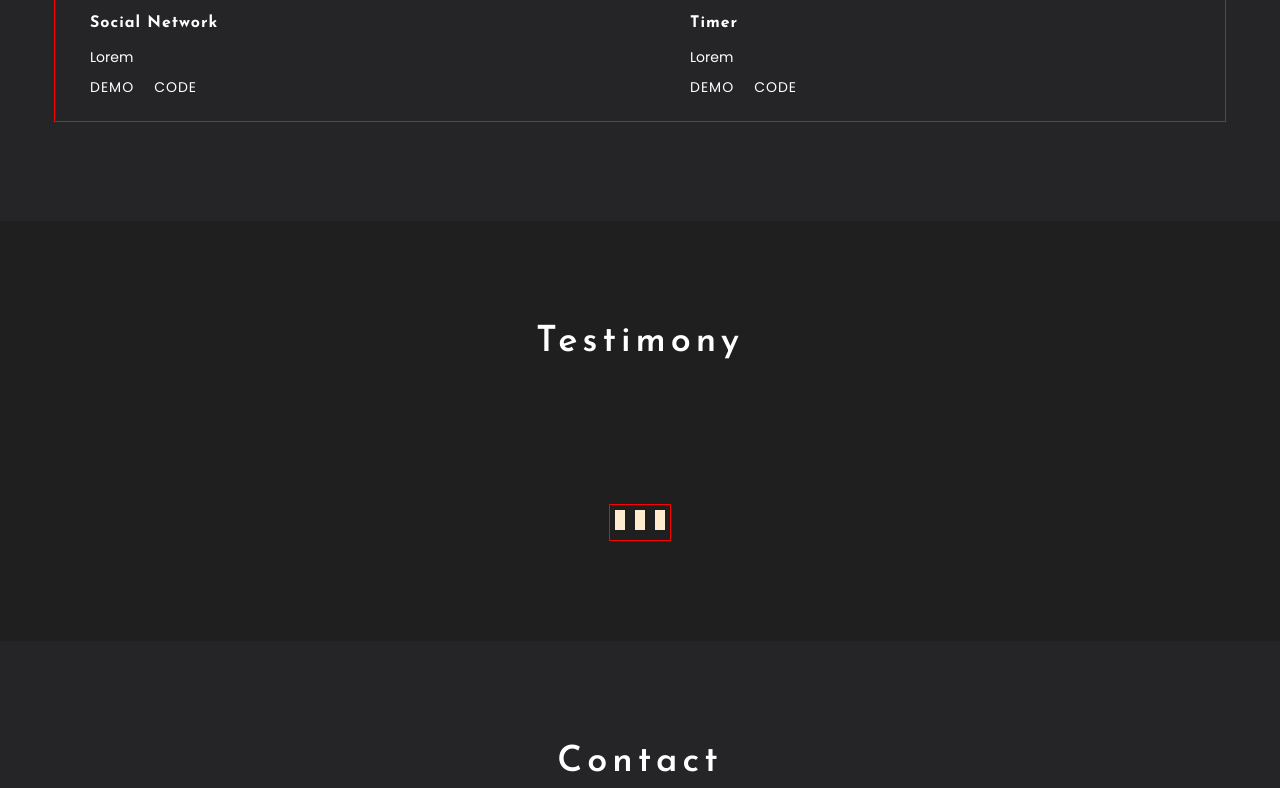
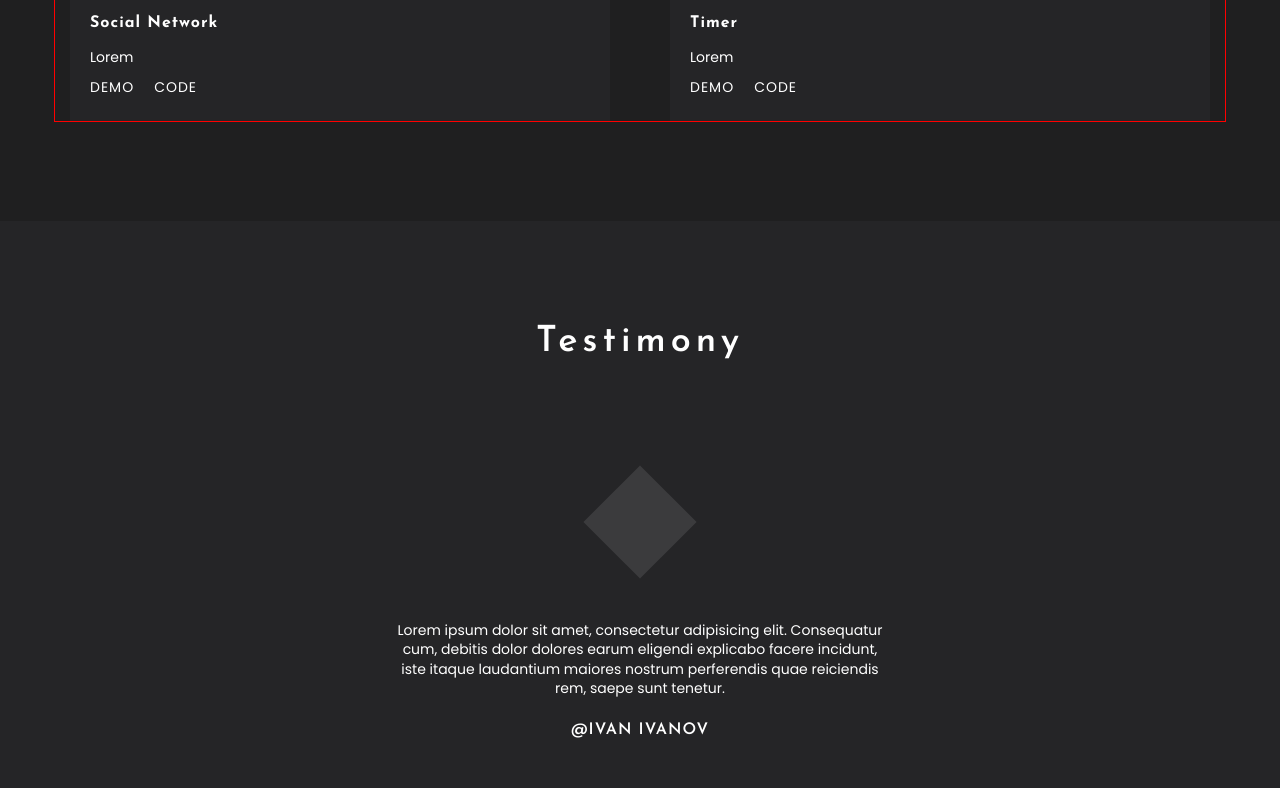
Before and after one commit to Rokkcoco/portfolio-start-project-main, a React app: page / in a window 1280 px wide. Shown: the part 2000-2788 px from the top of the page. Built offline with nearby package versions, Linux system fonts and the light colour scheme.

Commit message:
fixing styling css

```diff
--- a/src/components/slider/Slider.tsx
+++ b/src/components/slider/Slider.tsx
@@ -1,5 +1,6 @@
 import React from 'react';
 import styled from "styled-components";
+import { theme } from '../../styles/Theme';
 import {FlexWrapper} from "../FlexWrapper";
 
 export const Slider = () => {
@@ -7,13 +8,17 @@
         <StyledSlider>
             <FlexWrapper>
                 <Slide>
-                    <Text></Text>
-                    <Name></Name>
+                    <Text>
+                        Lorem ipsum dolor sit amet, consectetur adipisicing elit. Consequatur cum, debitis dolor
+                            dolores earum eligendi explicabo facere incidunt, iste itaque laudantium maiores nostrum
+                            perferendis quae reiciendis rem, saepe sunt tenetur.
+                        </Text>
+                    <Name>@ivan ivanov</Name>
                 </Slide>
             </FlexWrapper>
             <Pagination>
                 <span> </span>
-                <span> </span>
+                <span className={'active'}> </span>
                 <span> </span>
             </Pagination>
         </StyledSlider>
@@ -21,7 +26,6 @@
 };
 
 const StyledSlider = styled.div`
-    border: 1px solid red;
     max-width: 500px;
     display: flex;
     flex-direction: column;
@@ -38,15 +42,29 @@
 `
 
 const Name = styled.span`
-
+    font-family: 'Josefin Sans',sans-serif;
+    font-size: 16px;
+    font-weight: 600;
+    letter-spacing: 1px;
+    text-transform: uppercase;
+    margin: 22px 0 42px;
+    display: inline-block; /*меняем дисплей чтобы можно было задать нужные маржины, тк изначально элемент строчный и верхний нижний маржин не работает*/
 `
 
 const Pagination = styled.div`
     span {
         display: inline-block;
-        width: 10px;
-        height: 20px;
-        margin: 5px;
-        background-color: blanchedalmond;
+        width: 7px;
+        height: 7px;
+        background-color: rgba(255,255,255,0.5);
+        border-radius: 20px;
+        & + span {
+            margin-left: 5px;
+        }
+
+        &.active {
+            width: 20px;
+            background-color: ${theme.colors.accent};
+        }
     }
 `
--- a/src/layout/footer/Footer.tsx
+++ b/src/layout/footer/Footer.tsx
@@ -2,6 +2,7 @@
 import styled from "styled-components";
 import {Icon} from "../../components/icon/Icon";
 import {FlexWrapper} from "../../components/FlexWrapper";
+import {theme} from "../../styles/Theme";
 
 export const Footer = () => {
     return (
@@ -38,19 +39,23 @@
 };
 
 const StyledFooter = styled.footer`
-background-color: aqua;
-min-height: 20vh;
+background-color: ${theme.colors.primaryBg};
+padding: 40px 0;
 `
 
 const Name = styled.span`
 
+    font-family: 'Josefin Sans',sans-serif;
+    font-size: 22px;
+    font-weight: 700;
+    letter-spacing: 3px;
 
 `
 
 const SocialList = styled.ul`
     display: flex;
-    gap: 30px;
-
+    gap: 20px;
+    margin: 30px 0 ;
 `
 
 const SocialItem = styled.li`
@@ -59,11 +64,26 @@
 `
 
 const SocialLink = styled.a`
+    width: 35px;
+    height: 35px;
+    border-radius: 50%;
+    background-color: rgba(255,255,255, 0.1);
+    display: flex;
+    justify-content: center;
+    align-items: center;
 
+    color: ${theme.colors.accent};
 
+    &:hover {
+        color: ${theme.colors.primaryBg};
+        background-color: ${theme.colors.accent};
+        transform: translateY(-4px);
+    }
 `
 
 const Copyright = styled.small`
-
-
+    font-size: 12px;
+    font-weight: 400;
+    text-align: center;
+    opacity: 0.5;
 `
--- a/src/layout/header/headerMenu/HeaderMenu.tsx
+++ b/src/layout/header/headerMenu/HeaderMenu.tsx
@@ -47,7 +47,7 @@
     display: inline-block;
     height: 50%;
     overflow-y: hidden;
-    outline: 1px solid red;
+    //outline: 1px solid red;
     color: ${theme.colors.accent};
 
     & + & {
--- a/src/layout/sections/contacts/Contact.tsx
+++ b/src/layout/sections/contacts/Contact.tsx
@@ -2,10 +2,13 @@
 import styled from "styled-components";
 import {SectionTitle} from "../../../components/SectionTitle";
 import {Button} from "../../../components/Button";
+import {Container} from "../../../components/Container";
+import {theme} from "../../../styles/Theme";
 
 export const Contact = () => {
     return (
         <StyledContacts>
+            <Container>
                 <SectionTitle>Contact</SectionTitle>
                 <StyledForm action="">
                     <Field placeholder={'name'}/>
@@ -13,25 +16,48 @@
                     <Field placeholder={'message'} as={'textarea'}/>
                     <Button type={'submit'}>Send message</Button>
                 </StyledForm>
+            </Container>
         </StyledContacts>
     );
 };
 
 
 const StyledContacts = styled.section`
-min-height: 50vh;
-    background-color: peru;
 `
 
 const StyledForm = styled.form`
-    max-width: 500px;
+    max-width: 540px;
     width: 100%;
     display: flex;
     flex-direction: column;
-    gap: 10px;
+    align-items: center;
+    gap: 16px;
     margin: 0 auto;
+
+    textarea {
+        resize: none;
+        height: 155px;
+    }
 `
 
 const Field = styled.input`
+    width: 100%;
+    background-color: ${theme.colors.secondaryBg};
+    border: 1px solid ${theme.colors.borderColor};
+    padding: 7px 15px;
 
+    font-family: 'Poppins', sans-serif;
+    font-size: 12px;
+    font-weight: 400;
+    letter-spacing: 0.05em;
+    color: ${theme.colors.font};
+
+    &::placeholder {
+        color: ${theme.colors.placeholder};
+        text-transform: capitalize;
+    }
+
+    &:focus-visible {
+        outline: 1px solid ${theme.colors.borderColor};
+    }
 `
--- a/src/layout/sections/main/Main.tsx
+++ b/src/layout/sections/main/Main.tsx
@@ -25,7 +25,7 @@
     );
 };
 
-const StyledMain = styled.div`
+const StyledMain = styled.section`
         min-height: 100vh;
         background-color: pink;
         display: flex;
--- a/src/layout/sections/skills/skill/Skill.tsx
+++ b/src/layout/sections/skills/skill/Skill.tsx
@@ -36,7 +36,8 @@
 const StyledSkillText = styled.p`
     text-align: center;
 `
-const IconWrapper = styled.div`
+
+export const IconWrapper = styled.div`
     position: relative;
 
     &::before {
--- a/src/layout/sections/slogan/Slogan.tsx
+++ b/src/layout/sections/slogan/Slogan.tsx
@@ -2,12 +2,18 @@
 import styled from "styled-components";
 import {SectionTitle} from "../../../components/SectionTitle";
 import {Button} from "../../../components/Button";
+import {Container} from "../../../components/Container";
+import {FlexWrapper} from "../../../components/FlexWrapper";
 
 export const Slogan = () => {
     return (
         <StyledSlogan>
-            <SectionTitle>I Am Available For Freelance</SectionTitle>
-            <Button>Hire me</Button>
+            <Container>
+                <FlexWrapper direction={'column'} align={'center'}>
+                <SectionTitle>I Am Available For Freelance</SectionTitle>
+                <Button>Hire me</Button>
+                </FlexWrapper>
+            </Container>
         </StyledSlogan>
     );
 };
--- a/src/layout/sections/testimony/Testimony.tsx
+++ b/src/layout/sections/testimony/Testimony.tsx
@@ -4,13 +4,16 @@
 import {Icon} from "../../../components/icon/Icon";
 import {Slider} from "../../../components/slider/Slider";
 import {FlexWrapper} from "../../../components/FlexWrapper";
+import {IconWrapper} from "../skills/skill/Skill";
 
 export const Testimony = () => {
     return (
         <StyledTestimony>
             <SectionTitle>Testimony</SectionTitle>
             <FlexWrapper direction={'column'} align={'center'}>
-                <Icon id={'quote'}/>
+                <IconWrapper>
+                    <Icon id={'quote'}/>
+                </IconWrapper>
                 <Slider/>
             </FlexWrapper>
 
@@ -19,6 +22,10 @@
 };
 
 const StyledTestimony = styled.section`
-background-color: bisque;
-min-height: 50vh;
+    background-color: bisque;
+    min-height: 50vh;
+
+    ${IconWrapper} {
+        margin: 40px 0 72px;
+    }
 `
--- a/src/layout/sections/works/Works.tsx
+++ b/src/layout/sections/works/Works.tsx
@@ -16,7 +16,7 @@
             <Container>
                 <SectionTitle>My Works</SectionTitle>
                 <TabMenu menuItems={worksItems}/>
-                <FlexWrapper justify={'space-between'} align={'flex-start'}>
+                <FlexWrapper justify={'space-between'} align={'flex-start'}> {/*flex-start чтобы убрать растягивание обоих элементов*/}
                     <Work title={'Social Network'} text={'Lorem'} src={socialImg}/>
                     <Work title={'Timer'} text={'Lorem'} src={timerImg}/>
                 </FlexWrapper>
--- a/src/styles/Global.styled.ts
+++ b/src/styles/Global.styled.ts
@@ -22,6 +22,7 @@
 
     a {
         text-decoration: none;
+        cursor: pointer;
         color: ${theme.colors.font};
     }
 
--- a/src/styles/Theme.ts
+++ b/src/styles/Theme.ts
@@ -3,6 +3,8 @@
         primaryBg: '#1F1F20',
         secondaryBg: '#252527',
         accent: '#7572D5',
-        font: '#FFFFFF'
+        font: '#FFFFFF',
+        borderColor: '#4A4A4A',
+        placeholder: '#495057'
     }
 }
```
Lines whose indentation alone changed are shown as unchanged.
